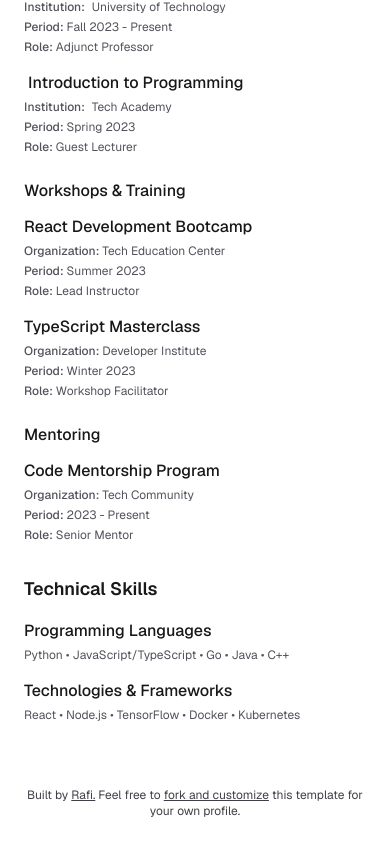
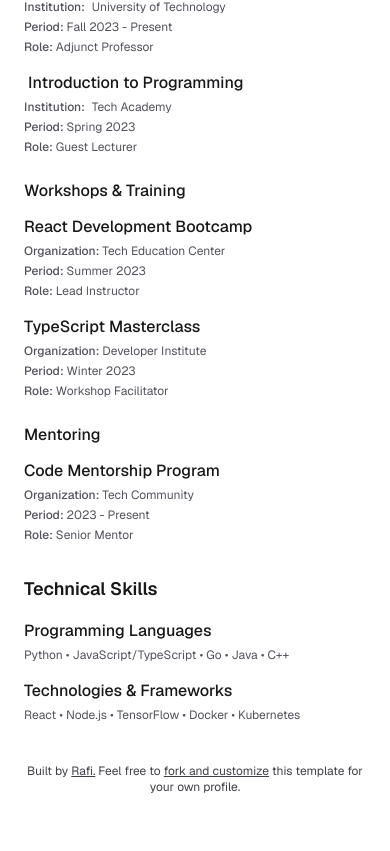
Before and after one commit to ahmadrafidev/cv, a Next.js app: page / in a window 390 px wide. Shown: the part 2887-3738 px from the top of the page. After the commit the page ends 3714 px from the top, so only its background shows below. Built offline with nearby package versions, Linux system fonts and the light colour scheme.

Commit message:
improve back to top placement and responsiveness

```diff
--- a/app/page.tsx
+++ b/app/page.tsx
@@ -1,6 +1,5 @@
 import { getAllContent } from '@/lib/content';
 import { ContentData } from '@/types/content';
-
 import { ProfileHeader } from '@/components/home/profile-header';
 import { EducationSection } from '@/components/home/education-section';
 import { ResearchSection } from '@/components/home/research-section';
@@ -19,7 +18,7 @@ export default async function HomePage() {
 
   return (
     <main className="max-w-4xl mx-auto px-6 py-8 print:py-4 min-h-screen bg-white dark:bg-black">
-      <div className="fixed top-4 right-[calc(50%-32rem+1.5rem)] z-50">
+      <div className="fixed top-4 right-1 md:right-[calc(50%-32rem+1.5rem)] z-50">
         <ThemeToggle />
       </div>
       <ProfileHeader profile={profile} />
--- a/components/layout/back-to-top.tsx
+++ b/components/layout/back-to-top.tsx
@@ -20,7 +20,6 @@ export function BackToTop({ showAfter = 300, className = '' }: BackToTopProps) {
       }
     };
 
-    // Throttle scroll events for better performance
     let timeoutId: NodeJS.Timeout;
     const handleScroll = () => {
       clearTimeout(timeoutId);
@@ -46,7 +45,7 @@ export function BackToTop({ showAfter = 300, className = '' }: BackToTopProps) {
     <button
       onClick={scrollToTop}
       className={`
-        fixed bottom-6 right-6 z-50
+        fixed bottom-6 right-6 md:right-[calc(50%-32rem+1.5rem)] z-50
         w-12 h-12
         bg-gray-900 hover:bg-gray-800 dark:bg-gray-100 dark:hover:bg-gray-200
         text-white dark:text-gray-900
--- a/components/layout/footer.tsx
+++ b/components/layout/footer.tsx
@@ -2,7 +2,7 @@ import Link from 'next/link';
 
 export function Footer() {
   return (
-    <footer className="mt-12 pt-4 text-center text-xs md:text-sm text-zinc-700 dark:text-zinc-300">
+    <footer className="mt-10 text-center text-xs md:text-sm text-zinc-700 dark:text-zinc-300">
       <p>
         Built by{' '}
         <Link href="https://x.com/rafiwiranaa" className="underline hover:text-black dark:hover:text-white transition-colors" target="_blank" rel="noopener noreferrer">
```
